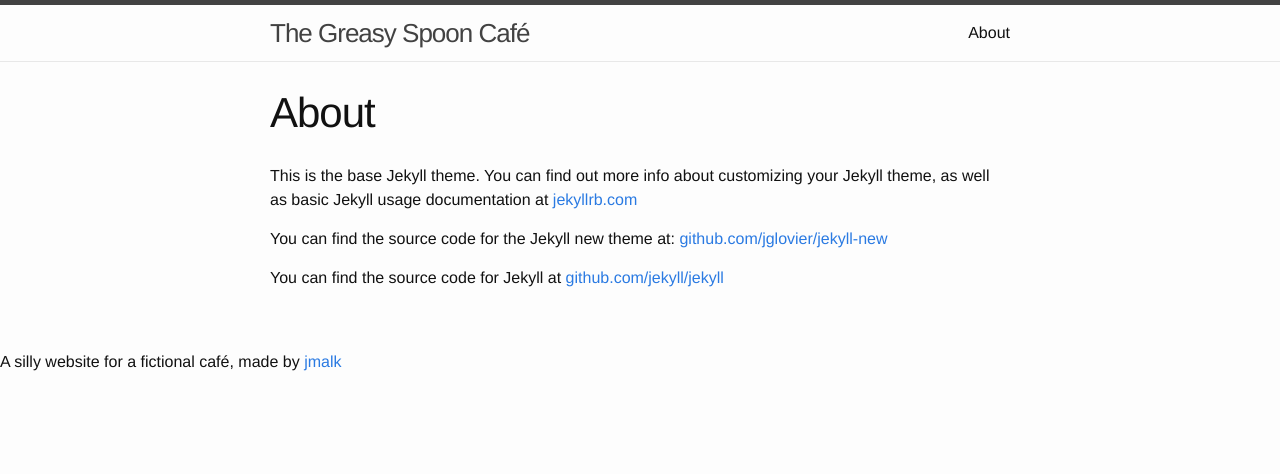
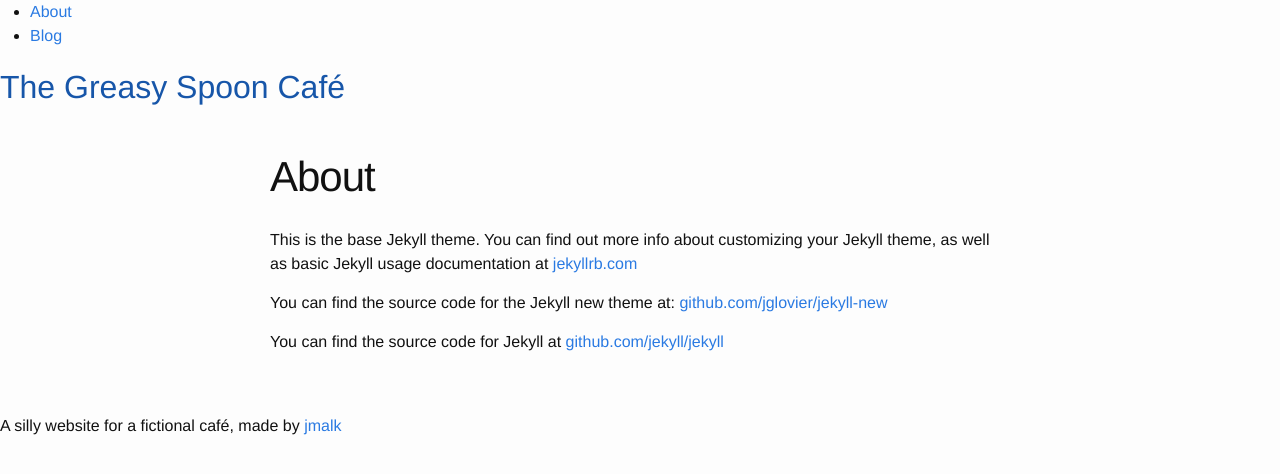
Before and after one commit to jmalk/the-greasy-spoon, a Jekyll site: the page built from about.md, in a window 1280 px wide. Shown: the top 474 px of the page. Built offline with Jekyll 4.4.1, drawn with Linux system fonts in a browser that asks for light colours.

Commit message:
Add header from tutorial

```diff
--- a/_includes/header.html
+++ b/_includes/header.html
@@ -1,27 +1,16 @@
-<header class="site-header">
+<aside>
+    <div class="container">
+        <nav>
+            <ul>
+                {% for page in site.pages %} {% if page.title %}
+                <li><a href="{{ page.url | prepend: site.baseurl }}">{{ page.title }}</a></li>
+                {% endif %} {% endfor %}
+                <li><a href="{{ "/blog" | prepend: site.baseurl }}">Blog</a></li>
+            </ul>
+        </nav>
+    </div>
+</aside>
 
-  <div class="wrapper">
-
-    <a class="site-title" href="{{ site.baseurl }}/">{{ site.title }}</a>
-
-    <nav class="site-nav">
-      <a href="#" class="menu-icon">
-        <svg viewBox="0 0 18 15">
-          <path fill="#424242" d="M18,1.484c0,0.82-0.665,1.484-1.484,1.484H1.484C0.665,2.969,0,2.304,0,1.484l0,0C0,0.665,0.665,0,1.484,0 h15.031C17.335,0,18,0.665,18,1.484L18,1.484z"/>
-          <path fill="#424242" d="M18,7.516C18,8.335,17.335,9,16.516,9H1.484C0.665,9,0,8.335,0,7.516l0,0c0-0.82,0.665-1.484,1.484-1.484 h15.031C17.335,6.031,18,6.696,18,7.516L18,7.516z"/>
-          <path fill="#424242" d="M18,13.516C18,14.335,17.335,15,16.516,15H1.484C0.665,15,0,14.335,0,13.516l0,0 c0-0.82,0.665-1.484,1.484-1.484h15.031C17.335,12.031,18,12.696,18,13.516L18,13.516z"/>
-        </svg>
-      </a>
-
-      <div class="trigger">
-        {% for page in site.pages %}
-          {% if page.title %}
-          <a class="page-link" href="{{ page.url | prepend: site.baseurl }}">{{ page.title }}</a>
-          {% endif %}
-        {% endfor %}
-      </div>
-    </nav>
-
-  </div>
-
+<header>
+    <h1><a href="{{ site.baseurl }}">{{ site.title }}</a></h1>
 </header>
```
